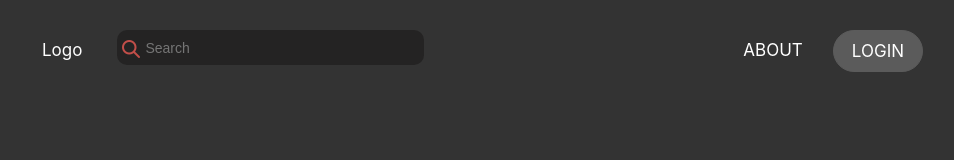
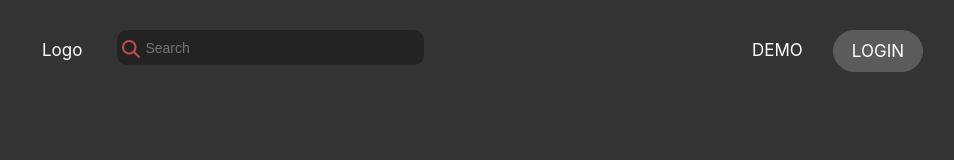
Before and after one commit to sethpoly/job_application_client, a React (Create React App) app: page / in a window 1280 px wide. Shown: the top 160 px of the page, without its empty margins (165-1119 px from the left). Built offline with nearby package versions, Linux system fonts and the light colour scheme.

Commit message:
Changed ABOUT to DEMO in nav

```diff
--- a/src/components/Nav.js
+++ b/src/components/Nav.js
@@ -19,7 +19,7 @@ function Nav() {
         <Link to="/Login">
           <a id="login-btn">LOGIN</a>
         </Link>
-        <a className="nav-item" href="#">ABOUT</a>
+        <a className="nav-item" href="#">DEMO</a>
       </div>
     </div>
   );
```
